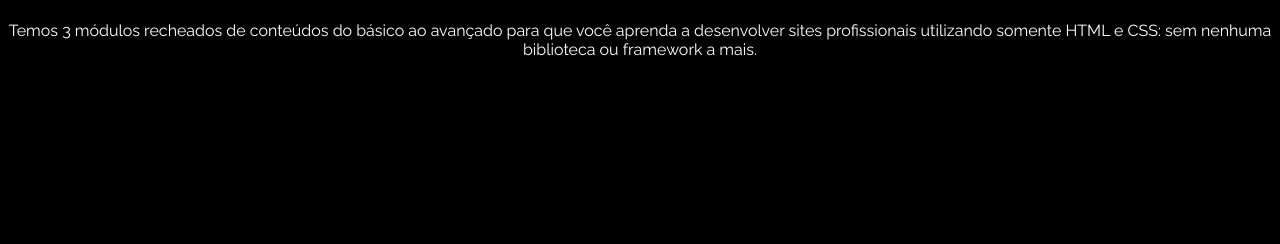
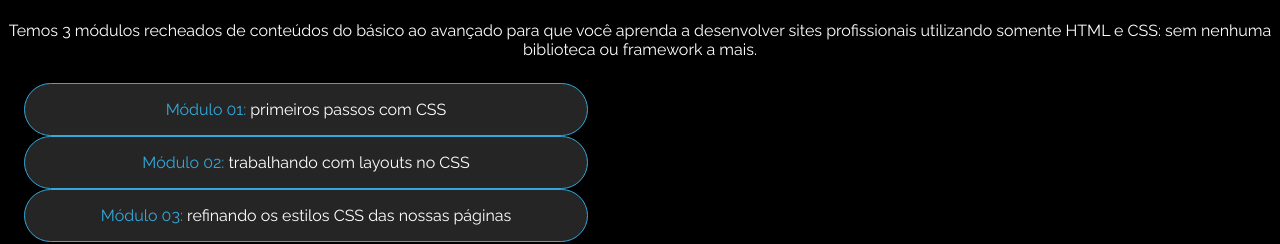
Before and after one commit to Cardosu007/site-trilha-de-css-dio, a plain HTML site: page index.html in a window 1280 px wide. Shown: the part 588-832 px from the top of the page. Drawn offline with Linux system fonts and the light colour scheme.

Commit message:
algumas mudanças

```diff
--- a/assets/css/style.css
+++ b/assets/css/style.css
@@ -71,20 +71,17 @@ header button {
     padding: 16px 32px;
 }
 
-main {
-
-}
-
 #course-content {
     margin-top: 80px;
     margin-bottom: 20px;
     width: 100vw;
-    height: 250px;
+    height: 350px;
     text-align: center;
 }
 
 section {
     margin: 100px auto;
+    unicode-bidi: isolate;
 }
 
 main h2 {
@@ -98,8 +95,35 @@ main h2 {
     margin-bottom: 24px;
 }
 
+div {
+    display: block;
+}
+
 main p {
+    display: block;
     color: white;
-    box-sizing: ;
+    box-sizing: border-box;
     margin: 0px;
 }
+
+#course-content .modules-list {
+    margin: 24px 0px;
+}
+
+#course-content .modules-list .module {
+    color: white;
+    width: 530px;
+    margin: 0px 24px;
+    border: 1px solid #33A8DB;
+    background-color: #252525;
+    padding: 16px;
+    border-radius: 100px;
+    box-shadow: inset-5px 6px 8px rgba(0, 0, 0, 0.705);
+
+
+
+}
+
+#course-content .modules-list .module span {
+    color: #33A8DB;
+}
```
